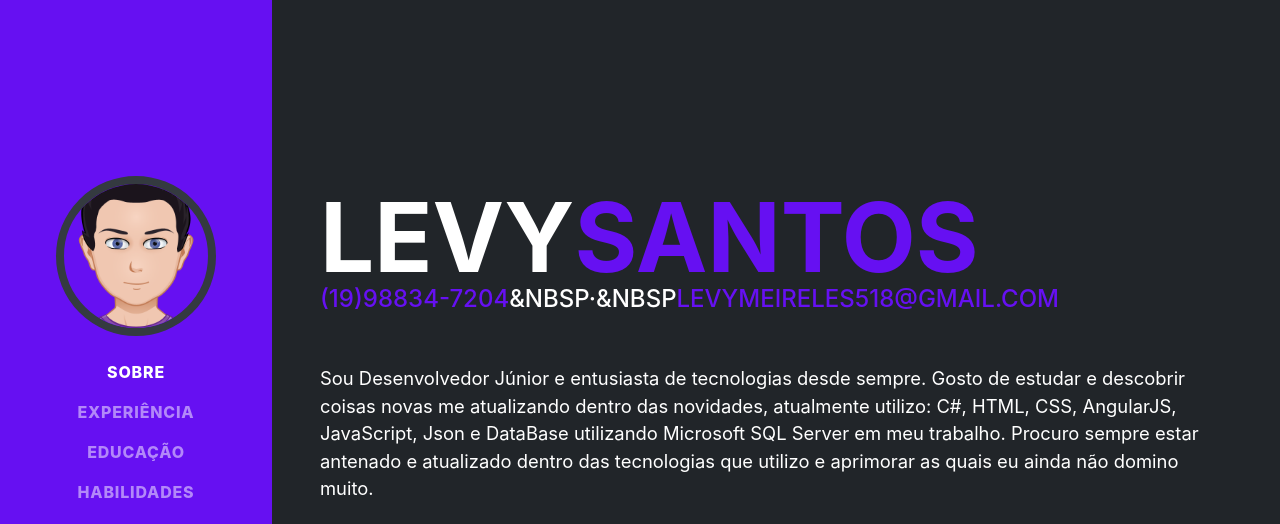
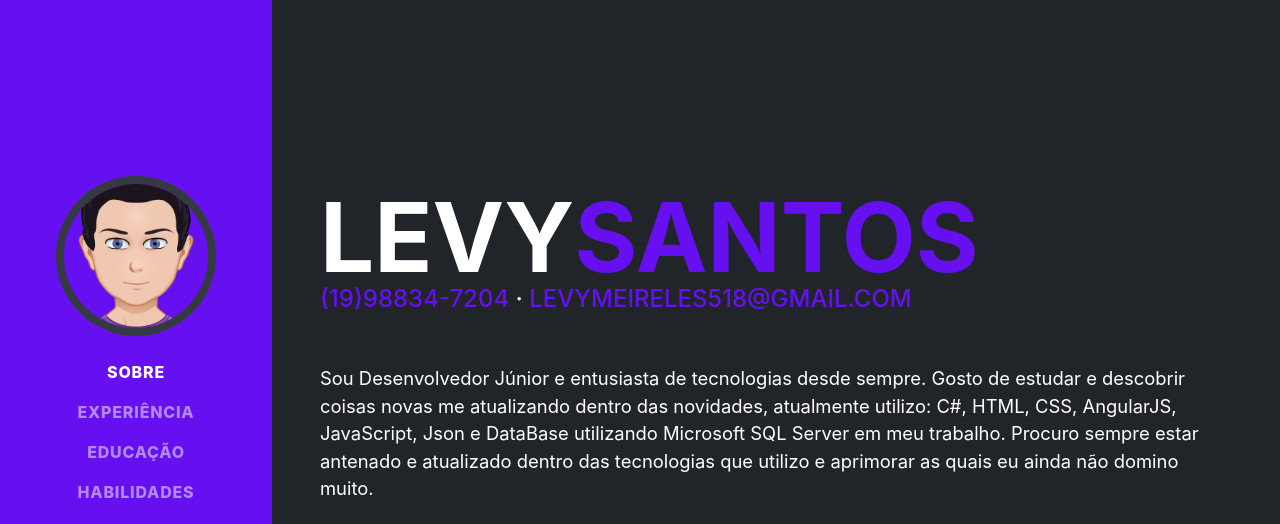
Before and after one commit to levymeireles/portfolio, a Gatsby site: page / in a window 1280 px wide. Shown: the top 524 px of the page. Built offline with nearby package versions, Linux system fonts and the light colour scheme; Gatsby itself is replaced by a stand-in of ours; a web font is replaced by a local one.

Commit message:
space again

```diff
--- a/src/components/sections/Resume.js
+++ b/src/components/sections/Resume.js
@@ -13,7 +13,7 @@ const Resume = ({firstName, lastName, phone, email, socialLinks, children}) => {
                     <span className="text-primary">{lastName}</span>
                 </h1>
                 <div className="subheadingWhite mb-5">
-                    <a href="https://api.whatsapp.com/send?phone=5519988347204&text=Ol%C3%A1%20acessei%20seu%20portfolio%20online%2C%20gostaria%20de%20falar%20com%20voc%C3%AA">{phone}</a>&nbsp·&nbsp<a href={`mailto:${email}`}>{email}</a>
+                    <a href="https://api.whatsapp.com/send?phone=5519988347204&text=Ol%C3%A1%20acessei%20seu%20portfolio%20online%2C%20gostaria%20de%20falar%20com%20voc%C3%AA">{phone}</a>{'\u00A0'}·{'\u00A0'}<a href={`mailto:${email}`}>{email}</a>
                 </div>
 
                 <p className="lead mb-5">{ children }</p>
```
